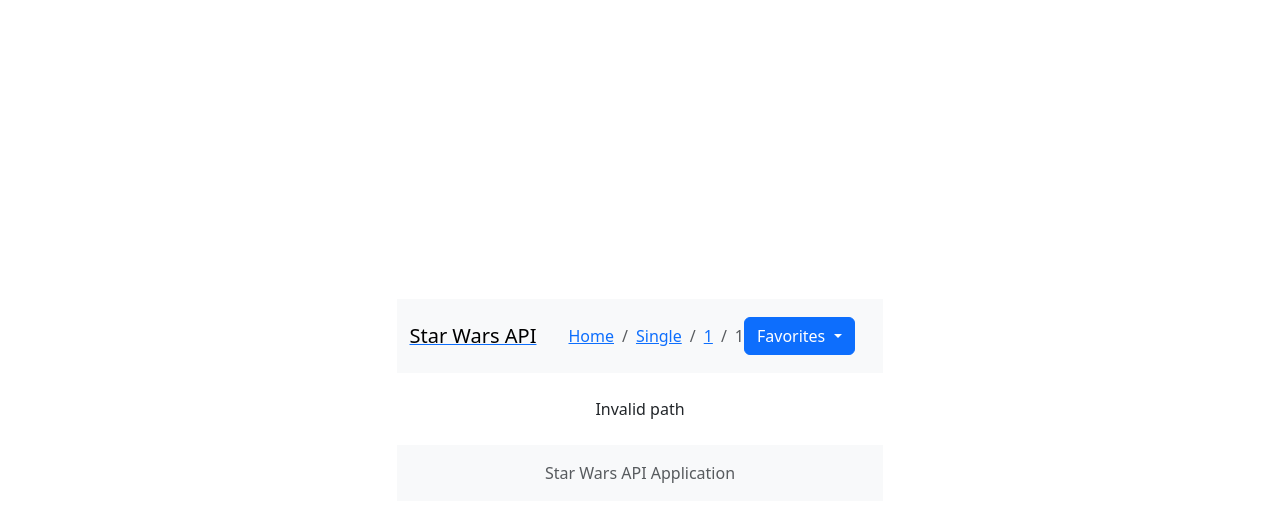
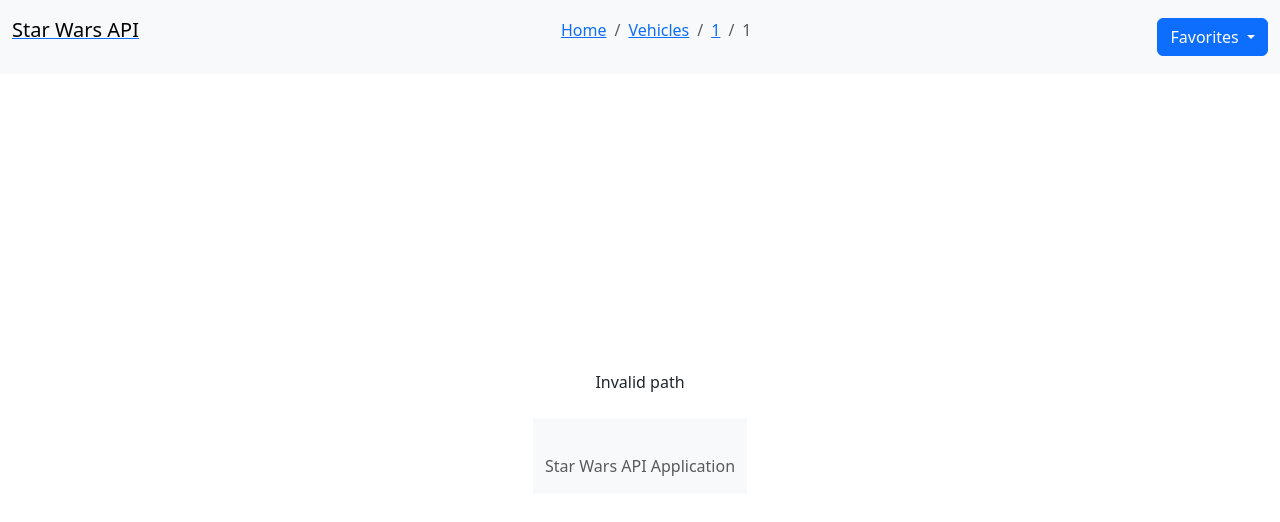
Before and after one commit to 4GeeksAcademy/thomasisa1-SWAPI, a React (Vite) app: page /single/1/1 in a window 1280 px wide. Shown: the top 522 px of the page. Built offline with nearby package versions, Linux system fonts and the light colour scheme.

Commit message:
SWAPI_v11

```diff
--- a/src/components/Breadcrumbs.jsx
+++ b/src/components/Breadcrumbs.jsx
@@ -1,23 +1,38 @@
 import React from 'react';
-import { Link } from 'react-router-dom';
+import { Link, useLocation } from 'react-router-dom';
 
-const Breadcrumbs = ({ location }) => {
+const Breadcrumbs = () => {
+  const location = useLocation();
   const pathnames = location.pathname.split('/').filter(x => x);
 
+  const translateSegment = (segment, index) => {
+    if (index === 0 && segment === 'category') {
+      return 'People';
+    } else if (index === 0 && segment === 'single') {
+      return pathnames[1] === 'people' ? 'People' : pathnames[1] === 'planets' ? 'Planets' : 'Vehicles';
+    } else if (!isNaN(segment)) {
+      return segment; // For numeric segments like IDs
+    } else {
+      return segment.charAt(0).toUpperCase() + segment.slice(1);
+    }
+  };
+
   return (
-    <nav aria-label="breadcrumb" className="ms-3">
+    <nav aria-label="breadcrumb">
       <ol className="breadcrumb mb-0">
-        <li className="breadcrumb-item"><Link to="/">Home</Link></li>
+        <li className="breadcrumb-item">
+          <Link to="/">Home</Link>
+        </li>
         {pathnames.map((value, index) => {
           const to = `/${pathnames.slice(0, index + 1).join('/')}`;
           const isLast = index === pathnames.length - 1;
           return isLast ? (
             <li key={to} className="breadcrumb-item active" aria-current="page">
-              {value.charAt(0).toUpperCase() + value.slice(1)}
+              {translateSegment(value, index)}
             </li>
           ) : (
             <li key={to} className="breadcrumb-item">
-              <Link to={to}>{value.charAt(0).toUpperCase() + value.slice(1)}</Link>
+              <Link to={to}>{translateSegment(value, index)}</Link>
             </li>
           );
         })}
--- a/src/components/Navbar.jsx
+++ b/src/components/Navbar.jsx
@@ -1,5 +1,5 @@
 import React from 'react';
-import { Link, useLocation } from 'react-router-dom';
+import { Link } from 'react-router-dom';
 import Breadcrumbs from './Breadcrumbs';
 
 const Navbar = ({ favorites, toggleFavorite }) => {
@@ -7,17 +7,15 @@
     toggleFavorite(item);
   };
 
-  const location = useLocation();
-
   return (
-    <nav className="navbar navbar-light bg-light">
+    <nav className="navbar navbar-light bg-light fixed-top">
       <div className="container-fluid">
-        <Link to="/">
-          <span className="navbar-brand mb-0 h1">Star Wars API</span>
-        </Link>
-        <Breadcrumbs location={location} />
-        <div className="ml-auto d-flex">
-          <div className="dropdown me-3">
+        <div className="d-flex justify-content-between w-100">
+          <Link to="/">
+            <span className="navbar-brand mb-0 h1">Star Wars API</span>
+          </Link>
+          <Breadcrumbs />
+          <div className="dropdown">
             <button className="btn btn-primary dropdown-toggle" type="button" id="favoritesDropdown" data-bs-toggle="dropdown" aria-expanded="false">
               Favorites {favorites.length > 0 ? `(${favorites.length})` : ''}
             </button>
--- a/src/index.css
+++ b/src/index.css
@@ -4,16 +4,20 @@
     align-items: center;
     min-height: 100vh;
     margin: 0;
-    padding: 0;
+    padding: 0; padding-top:80px
     background-color: #000;
     color: #fff;
 }
 
+.navbar {
+    margin-bottom: 0; /* Ensure no spacing below the navbar */
+  }
 .container {
     width: 80%;
     max-width: 1200px;
     margin: 0 auto;
     text-align: center;
+    padding-top: 20px;
 }
 
 .d-flex {
@@ -70,3 +74,8 @@
     right: 10px;
     z-index: 1000;
 }
+.footer {
+    padding: 1rem 0;
+    background-color: #f8f9fa;
+    text-align: center;
+  }
--- a/src/pages/Home.jsx
+++ b/src/pages/Home.jsx
@@ -42,12 +42,6 @@
 
   return (
     <div className="container">
-      <nav aria-label="breadcrumb">
-        <ol className="breadcrumb">
-          <li className="breadcrumb-item"><Link to="/">Home</Link></li>
-          <li className="breadcrumb-item active" aria-current="page">{type.charAt(0).toUpperCase() + type.slice(1)}</li>
-        </ol>
-      </nav>
       <h1 className="text-center my-4">{type.charAt(0).toUpperCase() + type.slice(1)}</h1>
       {loading ? (
         <p>Loading {type}...</p>
```
